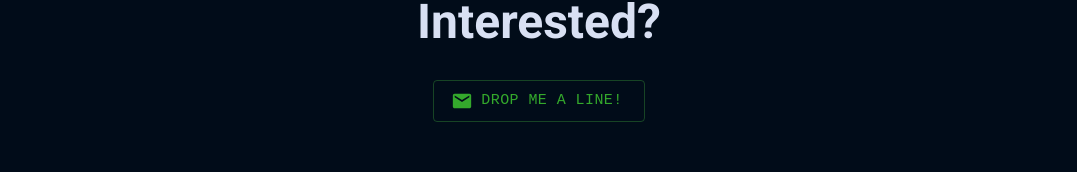
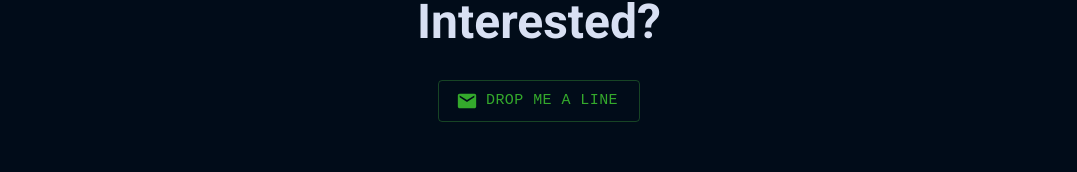
Before and after one commit to logan-barsell/loganb-portfolio, a React (Create React App) app: page / in a window 1280 px wide. Shown: the part 3085-3257 px from the top of the page, without its empty margins (101-1178 px from the left). Built offline with nearby package versions, Linux system fonts and the light colour scheme.

Commit message:
contact msg

```diff
--- a/src/components/Contact.js
+++ b/src/components/Contact.js
@@ -41,7 +41,7 @@ const Contact = React.forwardRef((props, refs) => {
             margin: '30px auto',
             textAlign: 'center'
           }}>
-          Drop me a line!
+          Drop me a line
         </Button>
       </Box>
     </Container>
```
